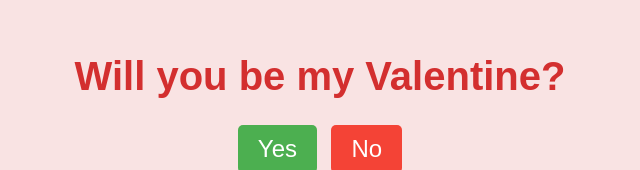
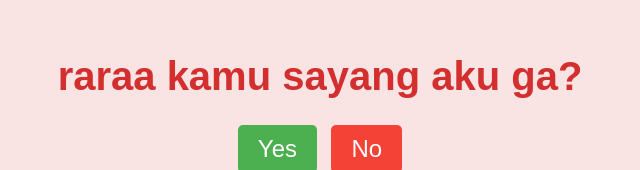
Before and after one commit to kucing1234/kucing1234.github.io, a plain HTML site: page index.html in a window 1280 px wide. Shown: the part 138-308 px from the top of the page, without its empty margins (320-960 px from the left). Drawn offline with Linux system fonts and the light colour scheme; no server answers.

Commit message:
Update index.html

```diff
--- a/index.html
+++ b/index.html
@@ -3,12 +3,12 @@
 <head>
     <meta charset="UTF-8">
     <meta name="viewport" content="width=device-width, initial-scale=1.0">
-    <title>Will You Be My Valentine?</title>
+    <title>raraa kamu sayang aku ga?</title>
     <link rel="stylesheet" href="styles.css">
 </head>
 <body>
     <div class="container">
-        <h1>Will you be my Valentine?</h1>
+        <h1>raraa kamu sayang aku ga?</h1>
         <div class="buttons">
             <button class="yes-button" onclick="handleYesClick()">Yes</button>
             <button class="no-button" onclick="handleNoClick()">No</button>
```
